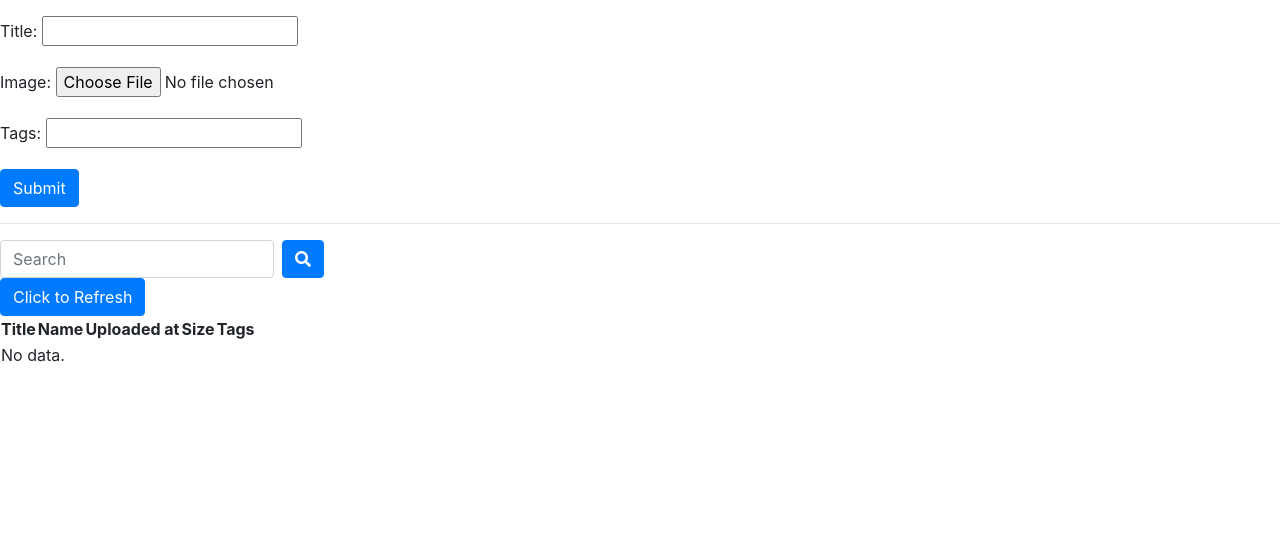
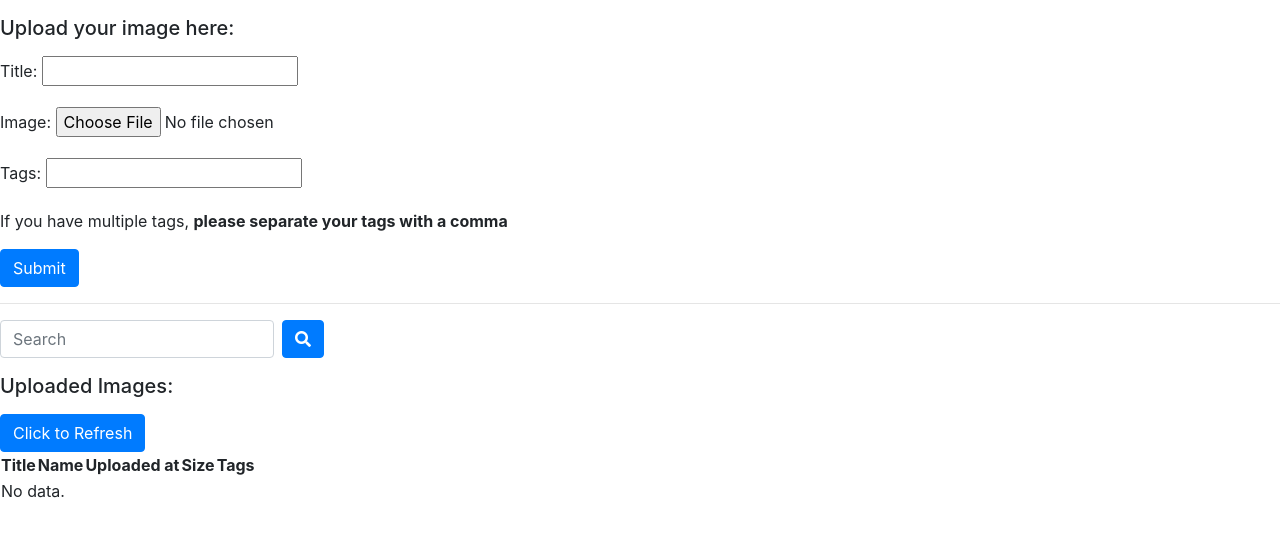
Before and after one commit to arrunp/shopify_image_repo, a Django app: page / in a window 1280 px wide. Shown: the part 55-592 px from the top of the page. Run offline with Django 3.2, Linux system fonts and the light colour scheme; data that the repository does not hold is empty; some libraries are stand-ins or nearby versions.

Commit message:
styling changes

```diff
--- a/image_repo/repo/templates/repo/index.html
+++ b/image_repo/repo/templates/repo/index.html
@@ -6,16 +6,16 @@
     <form method="post" enctype="multipart/form-data">
         {% csrf_token %}
         {{ form.as_p }}
-        <p>***Please separate your tags with a comma</p>
         <button type="submit">Submit</button>
     </form>
-
 </div>
 {% else %}
+<h5 class="my-3 my-lg-3">Upload your image here:</h5>
 <div style="display:block;">
-    <form method="post" enctype="multipart/form-data">
+    <form method=" post" enctype="multipart/form-data">
         {% csrf_token %}
         {{ form.as_p }}
+        <p>If you have multiple tags, <strong>please separate your tags with a comma</strong></p>
         <button class="btn btn-primary" type="submit">Submit</button>
     </form>
     <hr>
@@ -23,17 +23,20 @@
 {% endif %}
 
 <!--IMAGE SEARCH AND UPLOADED LIST-->
-<form action="{% url 'imageSearch' %}" method=" get" class="form-inline my-2 my-lg-0">
+
+<form action="{% url 'imageSearch' %}" method=" get" class="form-inline my-3 my-lg-3">
     <input class="form-control mr-sm-2" type="search" name="imageSearch" placeholder="Search" aria-label="Search">
     <button class="btn btn-primary" type="submit"><i class="fa fa-search"></i></button>
 </form>
 
 {% if current_image_name != None %}
-<div class="alert alert-warning" role="alert">
+<div class="alert alert-warning alert-dismissible fade show" role="alert">
     <p>Due to an image with the same name, image name was changed to '{{ current_image_name }}.'</p>
+    <button type="button" class="close" data-dismiss="alert" aria-label="Close">
+        <span aria-hidden="true">&times;</span>
+    </button>
 </div>
 {% endif %}
-
 <table>
     <thead>
         <tr>
@@ -48,7 +51,7 @@
 
         {% if found_images %}
         <a href="{% url 'home' %}"><button class="btn btn-primary">Back to Home</button></a>
-        <p>Search Results: </p>
+        <h5 class="my-3 my-lg-3">Search Results: </h5>
         {% for image in found_images %}
         <tr>
             <td>{{ image.title }}</td>
@@ -66,6 +69,7 @@
         </tr>
         {% endfor %}
         {% else %}
+        <h5 class="my-3 my-lg-3">Uploaded Images:</h5>
         {% for image in images %}
         <tr>
             <td>{{ image.title }}</td>
--- a/image_repo/repo/views.py
+++ b/image_repo/repo/views.py
@@ -3,7 +3,6 @@ from django.dispatch import receiver
 from django.views import generic
 from django.shortcuts import render, redirect
 from django.http import HttpResponseRedirect
-# from .form import ImageForm
 from .models import Image
 from django.views.generic.edit import CreateView
 from django.views.generic.list import ListView
```
